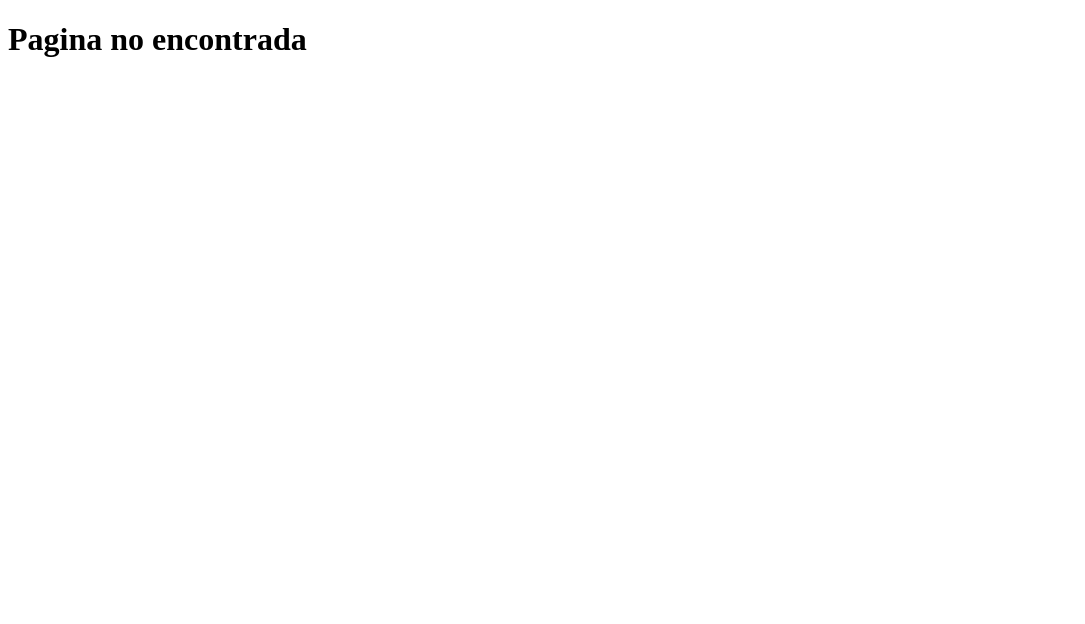
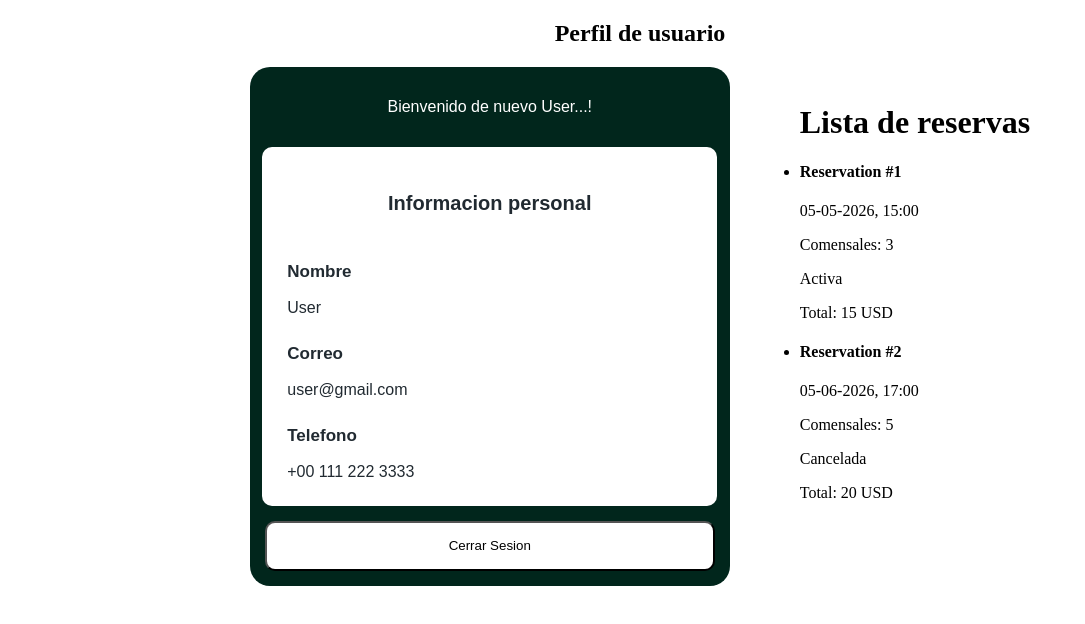
Before and after one commit to gastroflow2026-cpu/FRONT, a Next.js app in the folder client/: page /perfil in a window 1280 px wide. Before the commit this address had no page. Shown: the top 624 px of the page, without its empty margins (0-1085 px from the left). Built offline with nearby package versions, Linux system fonts and the light colour scheme.

Commit message:
Layout creado y render de datos

```diff
--- /dev/null
+++ b/client/src/app/(main)/perfil/Perfil.module.css
@@ -0,0 +1,9 @@
+.profile h2{
+    text-align: center;
+}
+
+.userLayout{
+    display: flex;
+    justify-content: center;
+    gap: 30px;
+}
--- /dev/null
+++ b/client/src/app/(main)/perfil/page.tsx
@@ -0,0 +1,53 @@
+import ReservationsList from "@/components/ui/perfil/ReservationsList";
+import UserInfo from "@/components/ui/perfil/UserInfo";
+import styles from "./Perfil.module.css";
+
+export default function Perfil() {
+  // const user = await getUser()
+  // const historial = await getReservations()
+
+  /* if (!user) {
+        return home
+    } else {
+        return user info
+    }*/
+
+  const user = {
+    id: 1,
+    name: "User",
+    email: "user@gmail.com",
+    phone: "+00 111 222 3333",
+  };
+
+  const res1 = {
+    id: 1,
+    date: "05-05-2026",
+    time: "15:00",
+    guests_count: 3,
+    status: "Activa",
+    total: "15 USD",
+  };
+
+  const res2 = {
+    id: 2,
+    date: "05-06-2026",
+    time: "17:00",
+    guests_count: 5,
+    status: "Cancelada",
+    total: "20 USD",
+  };
+
+  const reserva = [
+    res1, res2
+  ]
+
+  return (
+    <div className={styles.profile}>
+      <h2>Perfil de usuario</h2>
+      <div className={styles.userLayout}>
+        <UserInfo user={user} />
+        <ReservationsList reserva={reserva} />
+      </div>
+    </div>
+  );
+}
--- a/client/src/app/globals.css
+++ b/client/src/app/globals.css
@@ -1,35 +1,80 @@
 *,
 *::before,
 *::after {
+  margin: 0;
+  padding: 0;
   box-sizing: border-box;
 }
 
-* {
-  margin: 0;
+a {
+  text-decoration: none;
+  color: inherit;
 }
 
-html, body {
-  height: 100%;
+ul,
+ol {
+  list-style: none;
 }
 
-body {
-  line-height: 1.5;
-  -webkit-font-smoothing: antialiased;
+:focus {
+  outline: none;
 }
 
-img, picture, video, canvas, svg {
+img,
+picture,
+video,
+canvas,
+svg {
   display: block;
   max-width: 100%;
 }
 
-input, button, textarea, select {
+input,
+button,
+textarea,
+select {
+  background: none;
+  border: none;
+  outline: none;
   font: inherit;
 }
 
-p, h1, h2, h3, h4, h5, h6 {
-  overflow-wrap: break-word;
+button {
+  cursor: pointer;
 }
 
-#root, #__next {
-  isolation: isolate;
+table {
+  border-collapse: collapse;
+  border-spacing: 0;
 }
+
+html,
+body {
+  height: 100%;
+  scroll-behavior: smooth;
+}
+
+body {
+  overflow-x: hidden;
+  -webkit-font-smoothing: antialiased;
+  -moz-osx-font-smoothing: grayscale;
+  display: flex;
+  flex-direction: column;
+}
+
+input[type="text"],
+input[type="email"],
+input[type="number"],
+input[type="password"] {
+  font-size: 16px;
+}
+
+input::-webkit-outer-spin-button,
+input::-webkit-inner-spin-button {
+  margin: 0;
+  -webkit-appearance: none;
+}
+
+* {
+  -webkit-tap-highlight-color: transparent;
+}
--- /dev/null
+++ b/client/src/components/ui/perfil/ReservationsList.tsx
@@ -0,0 +1,26 @@
+"use client";
+
+import style from "./ReservationsList.module.css";
+
+import { Reserva } from "@/types/Reserva";
+
+export default function ReservList({ reserva }: { reserva: Reserva[] }) {
+
+
+  return (
+    <ul className={style.reservaContainer}>
+      <h1>Lista de reservas</h1>
+      {reserva.map((res: Reserva) => {
+        return (
+          <li key={res.id} className={style.reservCard}>
+            <h4>Reservation #{res.id}</h4>
+            <p>{res.date}, {res.time}</p>
+            <p>Comensales: {res.guests_count}</p>
+            <p>{res.status}</p>
+            <p>Total: {res.total}</p>
+          </li>
+        );
+      })}
+    </ul>
+  );
+}
--- /dev/null
+++ b/client/src/components/ui/perfil/UserInfo.module.css
@@ -0,0 +1,47 @@
+.infoBox {
+  background-color: #01261c;
+  font-family: Arial, Helvetica, sans-serif;
+  color: #fff;
+  border-radius: 20px;
+  width: 450px;
+  padding: 15px;
+  display: flex;
+  flex-direction: column;
+  gap: 15px;
+  align-items: center;
+}
+
+.dataBox {
+  width: 90%;
+  background-color: #fff;
+  color: #212a31;
+  padding: 25px;
+  border-radius: 10px;
+  display: flex;
+  flex-direction: column;
+  gap: 10px;
+}
+
+.dataBox h3 {
+  text-align: center;
+  font-size: 20px;
+}
+
+.textBox p {
+  font-size: 17px;
+  font-weight: 700;
+}
+
+.logOut {
+  height: 50px;
+  width: 100%;
+  background: #fff;
+  border-radius: 10px;
+  transition: all 300ms;
+}
+
+.logOut:hover {
+  background-color: #01261c;
+  cursor: pointer;
+  color: #fff;
+}
--- /dev/null
+++ b/client/src/components/ui/perfil/UserInfo.tsx
@@ -0,0 +1,38 @@
+"use client"
+
+import styles from "./UserInfo.module.css";
+import { User } from "@/types/User";
+
+export default function UserInfo({ user }: { user: User }) {
+  const logOutHandler = () => {
+    window.location.href = "/";
+  };
+
+  const { name, email, phone } = user ?? {};
+
+  return (
+    <div className={styles.infoBox}>
+      <p>Bienvenido de nuevo {name}...!</p>
+      <div className={styles.dataBox}>
+        <h3>Informacion personal</h3>
+        <div className={styles.textBox}>
+          <p>Nombre</p>
+          <span>{name}</span>
+        </div>
+        <div className={styles.textBox}>
+          <p>Correo</p>
+          <span>{email}</span>
+        </div>
+        <div className={styles.textBox}>
+          <p>Telefono</p>
+          <span>{phone}</span>
+        </div>
+      </div>
+      <button
+        type="submit"
+        className={styles.logOut}
+        onClick={logOutHandler}
+      > Cerrar Sesion</button>
+    </div>
+  );
+}
--- /dev/null
+++ b/client/src/types/Reserva.ts
@@ -0,0 +1,8 @@
+export interface Reserva {
+    id: number,
+    date: string,
+    time: string,
+    guests_count: number,
+    status: string,
+    total: string
+}
--- /dev/null
+++ b/client/src/types/User.ts
@@ -0,0 +1,6 @@
+export interface User {
+    id: number,
+    name: string,
+    email: string,
+    phone: string
+}
```
Also changed, not shown: client/src/components/ui/perfil/ReservationsList.module.css (added), client/src/interfaces/README.md (deleted).
